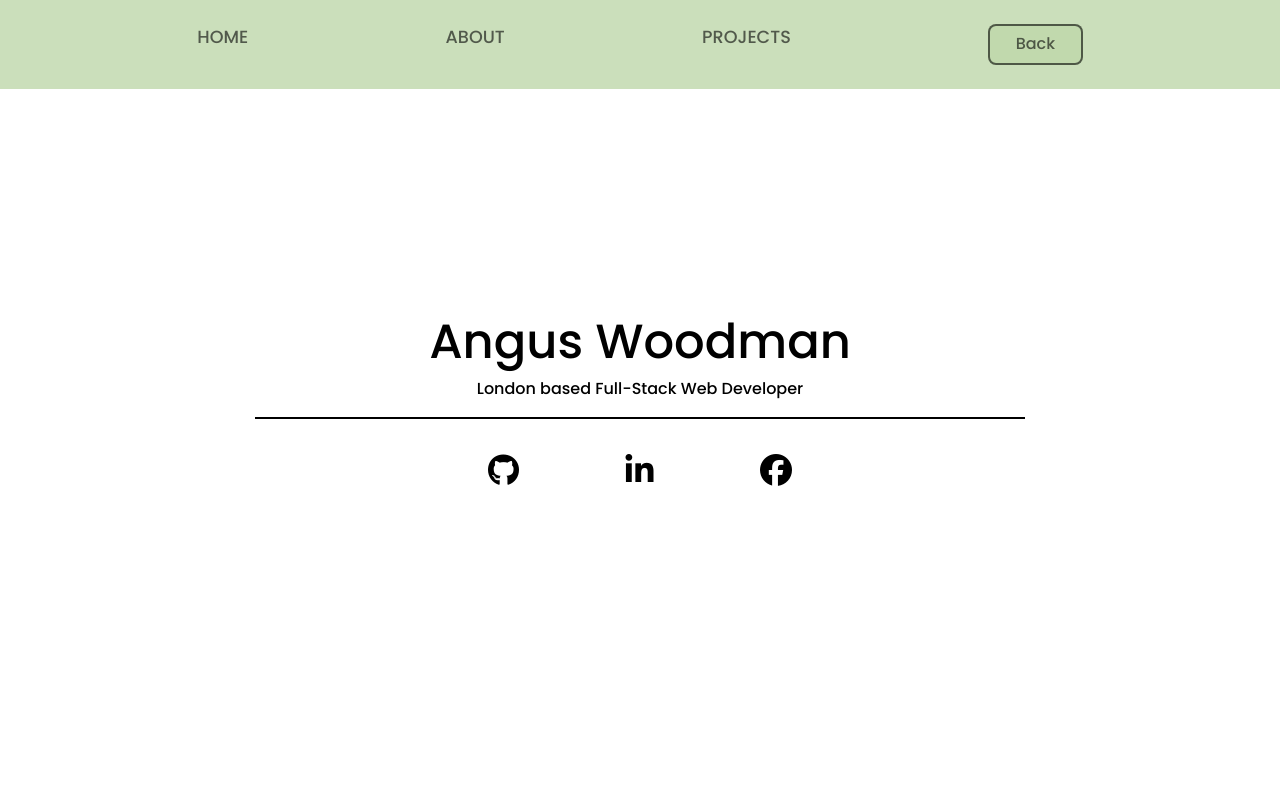
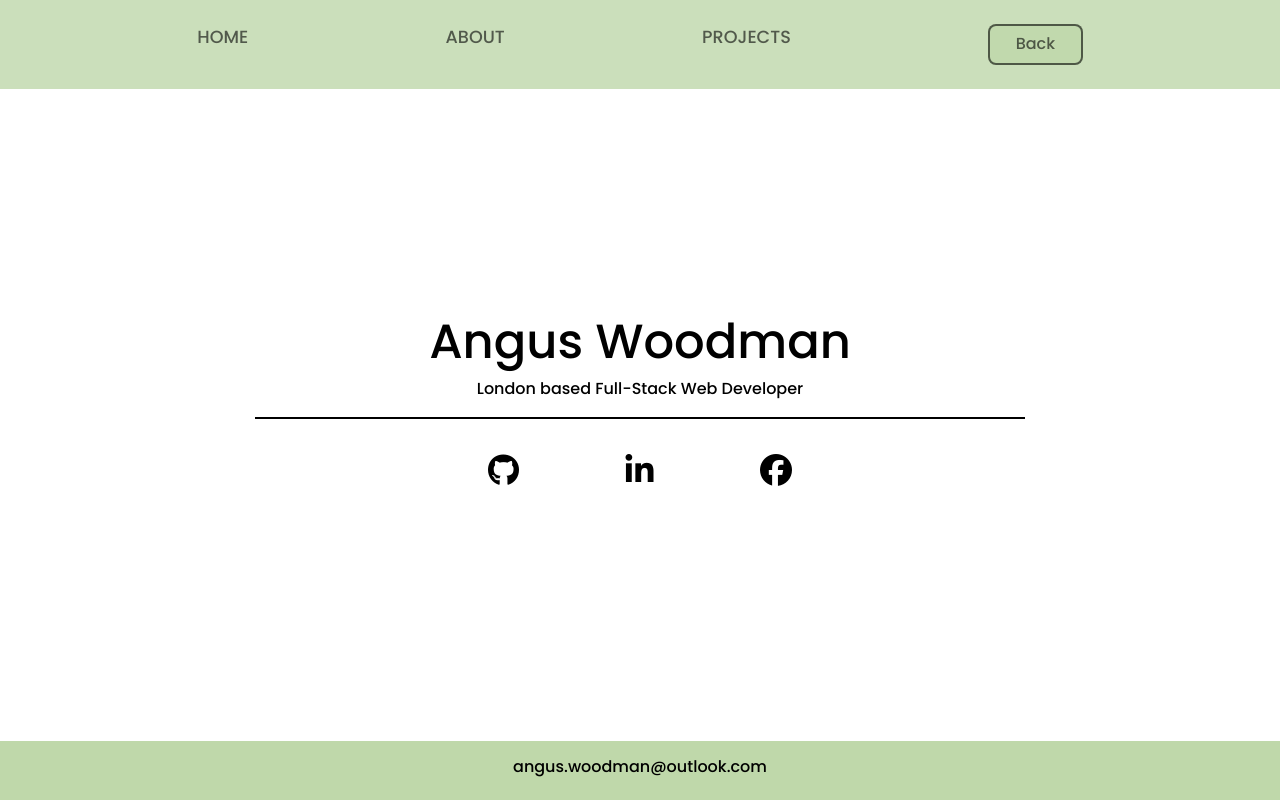
Before and after one commit to Angus-Woodman/Portfolio, a React app: page / in a window 1280 px wide. Built offline with nearby package versions, Linux system fonts and the light colour scheme.

Commit message:
add reworked fotogrphic project

```diff
--- a/src/App.js
+++ b/src/App.js
@@ -1,6 +1,7 @@
 import React from "react";
 import "./styles/App.css";
 import NavBar from "./Components/NavBar/NavBar"
+import Footer from "./Components/Footer/Footer"
 import { Switch, Route } from "react-router-dom";
 import {Welcome, About, ProjectsPage} from "./Pages"
 
@@ -15,8 +16,9 @@ class App extends React.Component {
                <Route exact path="/" component={Welcome} />
                <Route path="/about" component={About} />
                <Route path="/projects" component={ProjectsPage} />
-             </Switch>
-            </main>
+            </Switch>
+        </main>
+        <Footer />
       </>
     );
   }
--- /dev/null
+++ b/src/Components/Footer/Footer.js
@@ -0,0 +1,12 @@
+import React from 'react';
+import '../../styles/Footer.css';
+
+const Footer = (props) => {
+    return (
+        <footer className='footer'>
+            <h6>angus.woodman@outlook.com</h6>
+        </footer>
+    );
+}
+
+export default (Footer);
--- a/src/Components/ProjectSlideshow.js
+++ b/src/Components/ProjectSlideshow.js
@@ -10,48 +10,59 @@ const slideImages = [
 ];
 
 const fadeProperties = {
-    duration: 3000,
-    pauseOnHover: true
+    pauseOnHover: true,
+    duration: 5000,
+    autoplay: true,
+    transitionDuration: 500,
+    infinite: true,
+    easing: "ease",
   };
 
 const projects =  [
   {
-  id:1,
+    id:1,
+    link: 'https://image-crud-test.netlify.app',
+    img: 'https://i.imgur.com/cnE6IUu.png',
+    title: 'Photography Blogging Project',
+    description: 'Reworked first group project from the FutureProof course using a React front-end, deployed on netlify, express server, MongoDB Atlas database, cloundinary to store the images and back-end deployed on Heroku.'
+  },
+  {
+  id:2,
   link: 'https://trivia-boss.netlify.app/',
   img: 'https://i.imgur.com/H38LDpI.png',
   title: 'Trivia Boss Project',
   description: 'We were tasked with building a quiz application that you can play with your friends on a single application.'
 },
 {
-  id:2,
+  id:3,
   link:'https://github.com/Angus-Woodman/captains-log',
   img: 'https://i.imgur.com/QUFDIab.png',
   title: 'Captain\'s Log - Football team management platform',
   description: 'We were tasked with building a full stack web application with a python backend of our choice. Deployed site coming soon!!'
 },
 {
-  id:3,
+  id:4,
   link: 'https://github.com/Angus-Woodman/Habitapp',
   img: 'https://i.imgur.com/X7YYqNJ.png',
   title: 'Habit tracking Project',
   description: 'We were tasked with building a habbit tracker application.'
 },
 {
-  id:4,
+  id:5,
   link: 'https://musing-hopper-288ea1.netlify.app/',
   img: 'https://i.imgur.com/cnE6IUu.png',
   title: 'Photography Blogging Project',
   description: 'We were tasked with building a blogging platform where users can anonymously post content of their choice and can comment and like other posts that have been made.'
 },
 {
-  id:5,
+  id:6,
   link: 'https://5f0703141d0b73150fb224a2--chelsea-project-angus.netlify.app',
   img: 'https://i.imgur.com/CI5ezLQ.png',
   title: 'Chelsea Project',
   description: 'Personal project when learning about tables.'
 },
 {
-  id:6,
+  id:7,
   link: 'https://angusannagooglesearch.netlify.app/',
   img: 'https://i.imgur.com/RppZnsL.png',
   title: 'Google Project',
--- /dev/null
+++ b/src/styles/Footer.css
@@ -0,0 +1,11 @@
+.footer {
+    position: fixed;
+    left: 0;
+    bottom: 0;
+    width: 100%;
+    margin: auto;
+    background-color: var(--footerBackground);
+    padding: 2vh 0vh 2vh 0vh;
+    display: flex;
+    justify-content: space-evenly;
+}
--- a/src/styles/ProjectSlideshow.css
+++ b/src/styles/ProjectSlideshow.css
@@ -2,6 +2,7 @@
   width:80%;
   margin:auto;
   margin-top: 10vh;
+  margin-bottom: 10vh;
 }
 
 .each-slide {
--- a/src/styles/variables.css
+++ b/src/styles/variables.css
@@ -2,6 +2,7 @@
   --navBarText: rgba(0, 0, 0, 0.6);
   --navBarTextHover: rgba(0,0,0, 1);
   --navBarBackground: rgba(191, 216, 170, 0.8);
+  --footerBackground: rgba(191, 216, 170, 1);
   --mainText: black;
   --mainBackground: white;
 }
```
